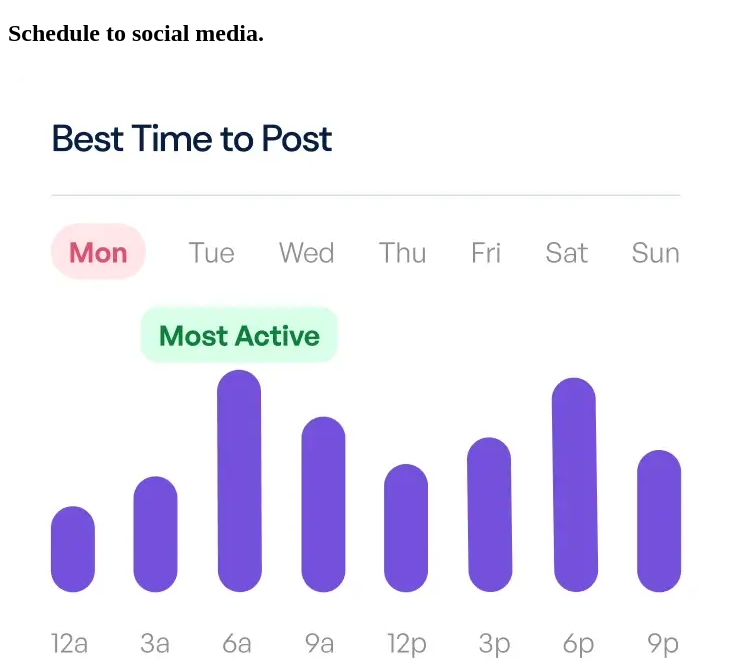
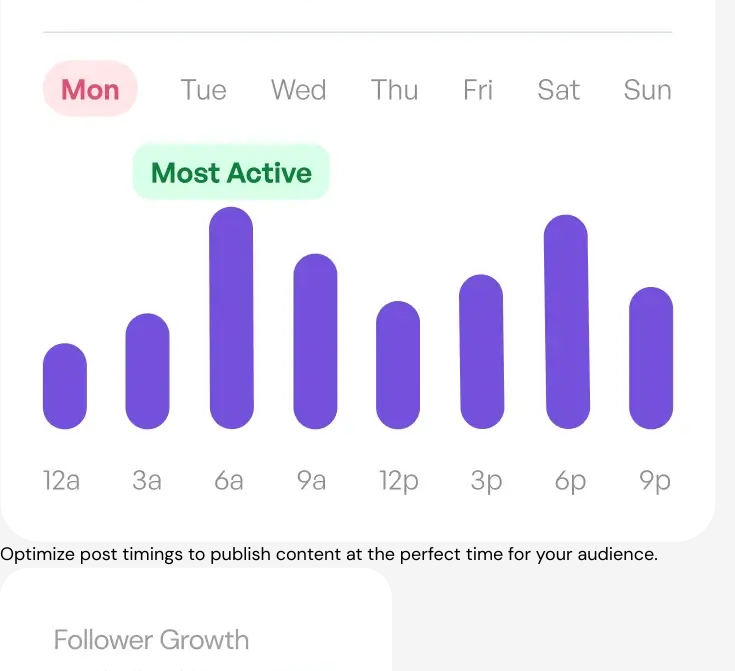
Before and after one commit to rolando2012/fm-bento-grid, a plain HTML site: page index.html in a window 1280 px wide. Shown: the part 754-1425 px from the top of the page, without its empty margins (0-735 px from the left). Drawn offline with Linux system fonts and the light colour scheme.

Commit message:
style: configure CSS custom properties, reset and typography

```diff
--- a/index.html
+++ b/index.html
@@ -7,6 +7,8 @@
   <link rel="icon" type="image/png" sizes="32x32" href="./assets/images/favicon-32x32.png">
 
   <title>Frontend Mentor | Bento grid</title>
+
+  <link rel="stylesheet" href="style.css">
 
 </head>
 <body>
--- /dev/null
+++ b/style.css
@@ -0,0 +1,62 @@
+*, *::before, *::after {
+    box-sizing: border-box;
+    margin: 0;
+    padding: 0;
+}
+
+:root {
+    --purple-100: hsl(254, 88%, 90%);
+    --purple-500: hsl(256, 67%, 59%);
+    --yellow-100: hsl(31, 66%, 93%);
+    --yellow-500: hsl(39, 100%, 71%);
+    --white: hsl(0, 0%, 100%);
+    --black: hsl(0, 0%, 7%);
+
+    --font-p: 1.125rem;
+}
+
+@font-face {
+    font-family: 'DM Sans';
+    src: url('./assets/fonts/DMSans-VariableFont_opsz,wght.ttf') format('truetype');
+    font-weight: 100 900;
+    font-style: normal;
+    font-display: swap;
+}
+
+@font-face {
+    font-family: 'DM Sans';
+    src: url('./assets/fonts/DMSans-Italic-VariableFont_opsz,wght.ttf') format('truetype');
+    font-weight: 100 900;
+    font-style: italic;
+    font-display: swap;
+}
+
+body {
+    font-family: 'DM Sans', sans-serif;
+    font-weight: 400;
+    min-height: 100vh;
+    background-color: hsl(0, 0%, 96%);
+}
+
+h1, h2 {
+    font-weight: 500;
+    line-height: 0.9;
+}
+
+h1{
+    font-size: 2.5rem;
+}
+
+h2 {
+    font-size: 2rem;
+}
+
+p {
+    font-size: var(--font-p);
+}
+
+img {
+    display: block;
+    object-fit: cover;
+    max-width: 100%;
+}
```
